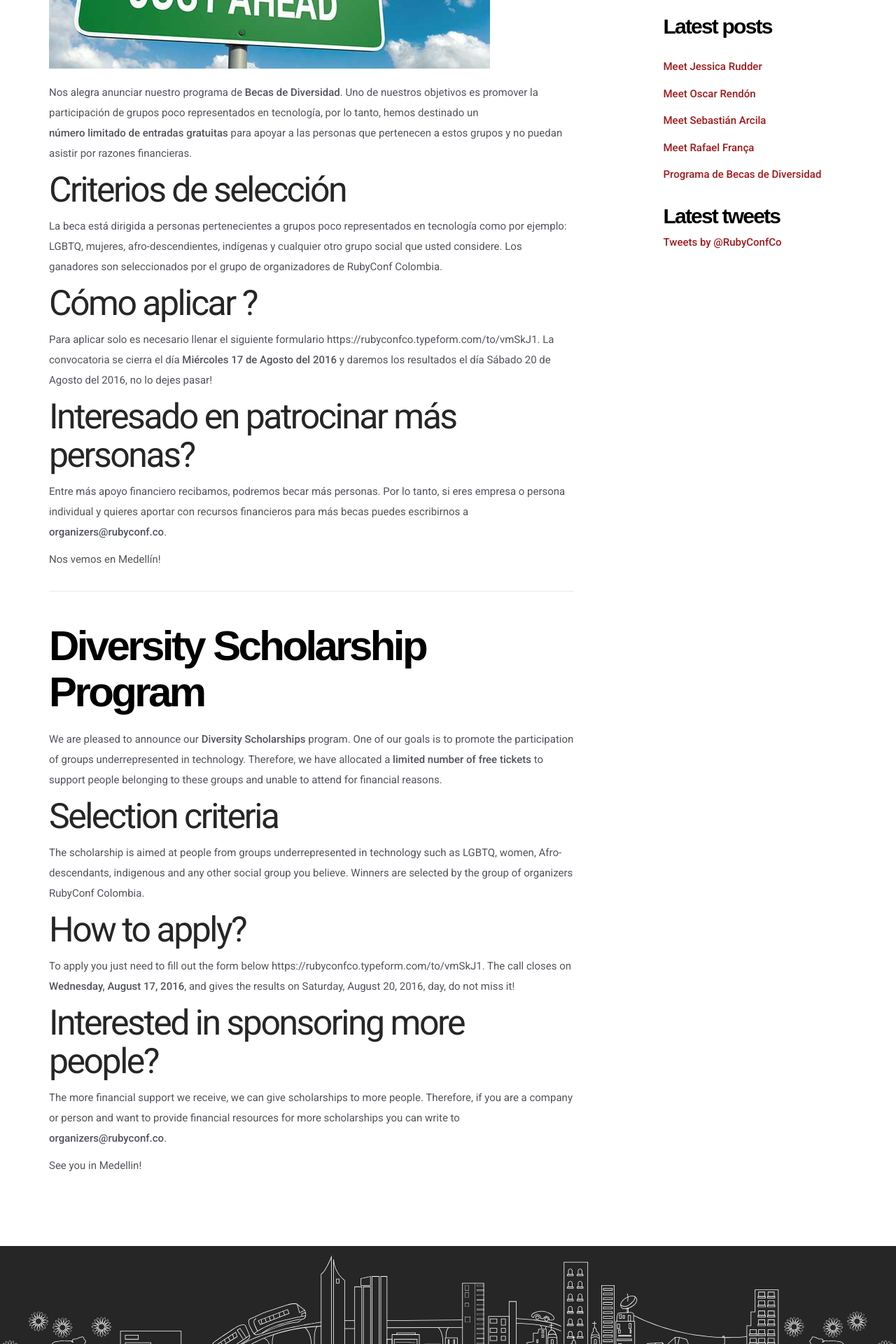
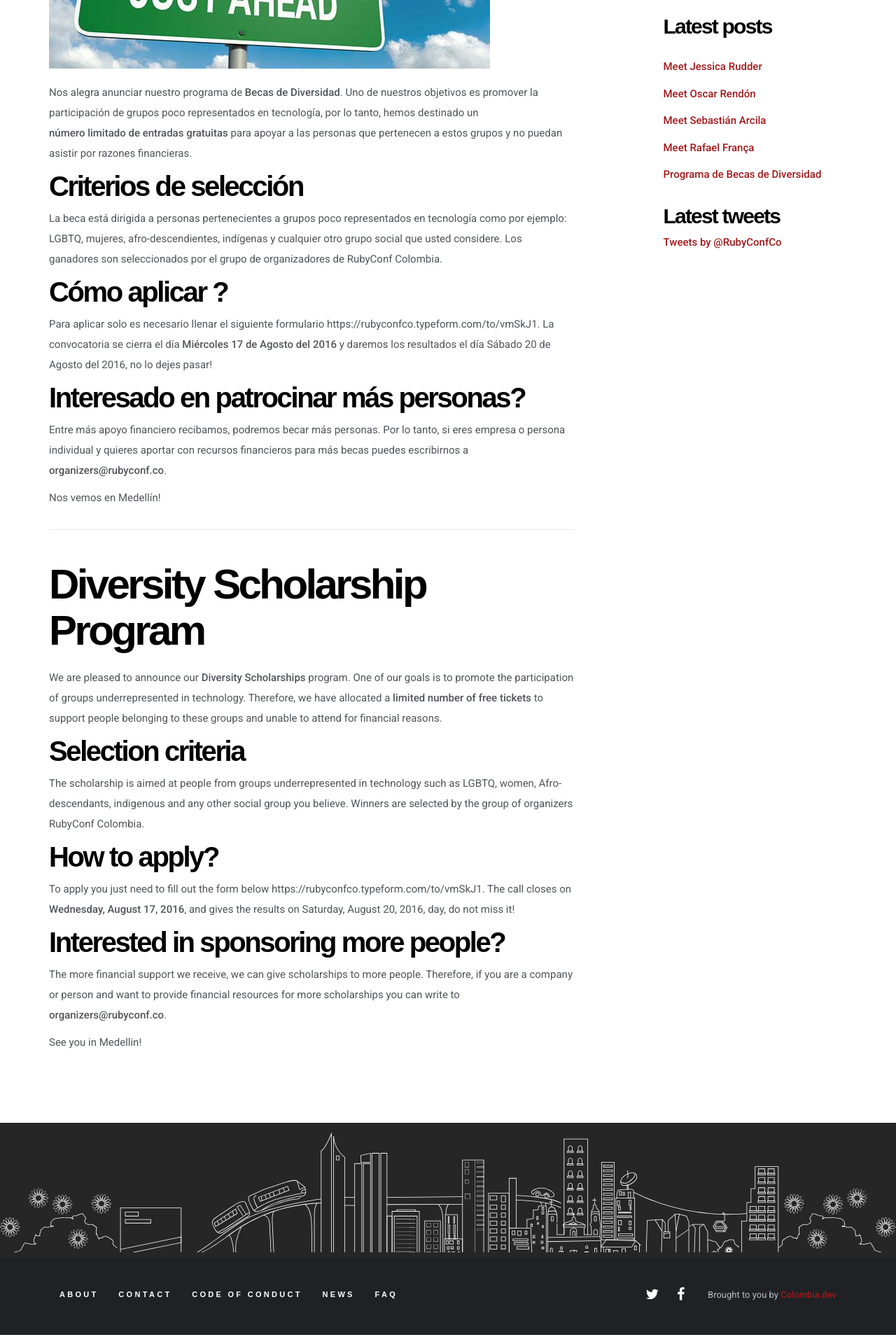
Before and after one commit to RubyConfCo/2016-rubyconfco.github.io, a Jekyll site: the page built from blog/_posts/2016-08-02-diversity-scholarship-program.md, in a window 1280 px wide. Shown: the part 632-2552 px from the top of the page at 70% size. Built offline with Jekyll 4.4.1, drawn with Linux system fonts in a browser that asks for light colours; some web fonts are replaced; a script that is not in the unit is left out; comment, search, counter and statistics services are not loaded.

```diff
--- a/blog/_posts/2016-08-02-diversity-scholarship-program.md
+++ b/blog/_posts/2016-08-02-diversity-scholarship-program.md
@@ -10,15 +10,15 @@ created_at: Tue August 2 2016
 
 Nos alegra anunciar nuestro programa de **Becas de Diversidad**. Uno de nuestros objetivos es promover la participación de grupos poco representados en tecnología, por lo tanto, hemos destinado un **número limitado de entradas gratuitas** para apoyar a las personas que pertenecen a estos grupos y no puedan asistir por razones financieras.
 
-### Criterios de selección
+#### Criterios de selección
 
 La beca está dirigida a personas pertenecientes a grupos poco representados en tecnología como por ejemplo: LGBTQ, mujeres, afro-descendientes, indígenas y cualquier otro grupo social que usted considere. Los ganadores son seleccionados por el grupo de organizadores de RubyConf Colombia.
 
-### Cómo aplicar ?
+#### Cómo aplicar ?
 
 Para aplicar solo es necesario llenar el siguiente formulario https://rubyconfco.typeform.com/to/vmSkJ1. La convocatoria se cierra el día **Miércoles 17 de Agosto del 2016** y daremos los resultados el día Sábado 20 de Agosto del 2016, no lo dejes pasar!
 
-### Interesado en patrocinar más personas?
+#### Interesado en patrocinar más personas?
 
 Entre más apoyo financiero recibamos, podremos becar más personas. Por lo tanto, si eres empresa o persona individual y quieres aportar con recursos financieros para más becas puedes escribirnos a **organizers@rubyconf.co**.
 
@@ -32,15 +32,15 @@ Nos vemos en Medellín!
 
 We are pleased to announce our **Diversity Scholarships** program. One of our goals is to promote the participation of groups underrepresented in technology. Therefore, we have allocated a **limited number of free tickets** to support people belonging to these groups and unable to attend for financial reasons.
 
-### Selection criteria
+#### Selection criteria
 
 The scholarship is aimed at people from groups underrepresented in technology such as LGBTQ, women, Afro-descendants, indigenous and any other social group you believe. Winners are selected by the group of organizers RubyConf Colombia.
 
-### How to apply?
+#### How to apply?
 
 To apply you just need to fill out the form below https://rubyconfco.typeform.com/to/vmSkJ1. The call closes on **Wednesday, August 17, 2016**, and gives the results on Saturday, August 20, 2016, day, do not miss it!
 
-### Interested in sponsoring more people?
+#### Interested in sponsoring more people?
 
 The more financial support we receive, we can give scholarships to more people. Therefore, if you are a company or person and want to provide financial resources for more scholarships you can write to **organizers@rubyconf.co**.
 
```
